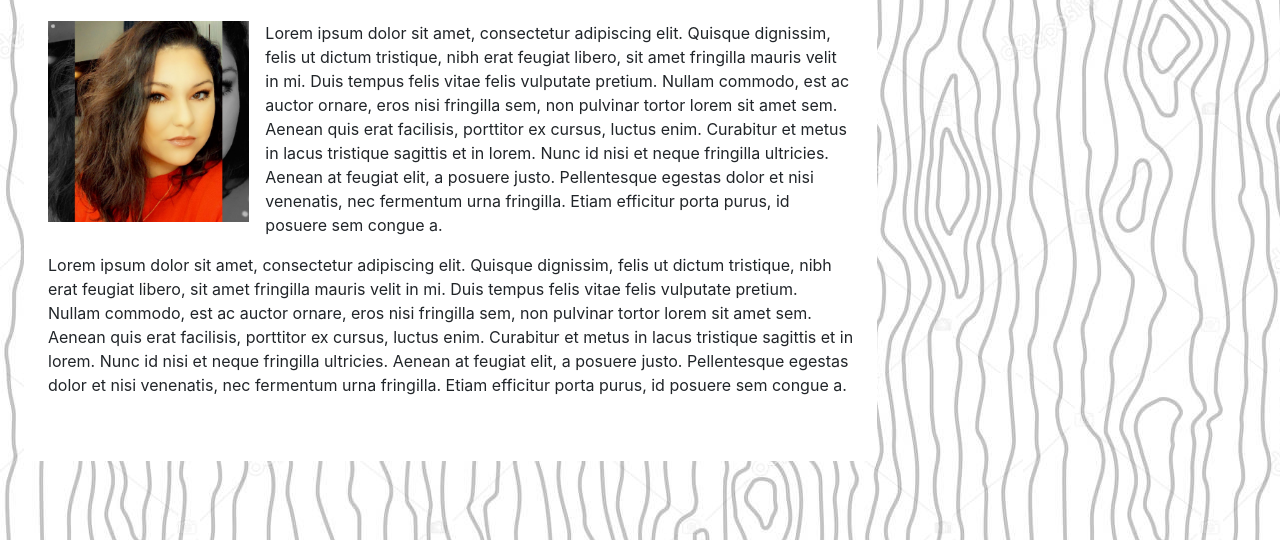
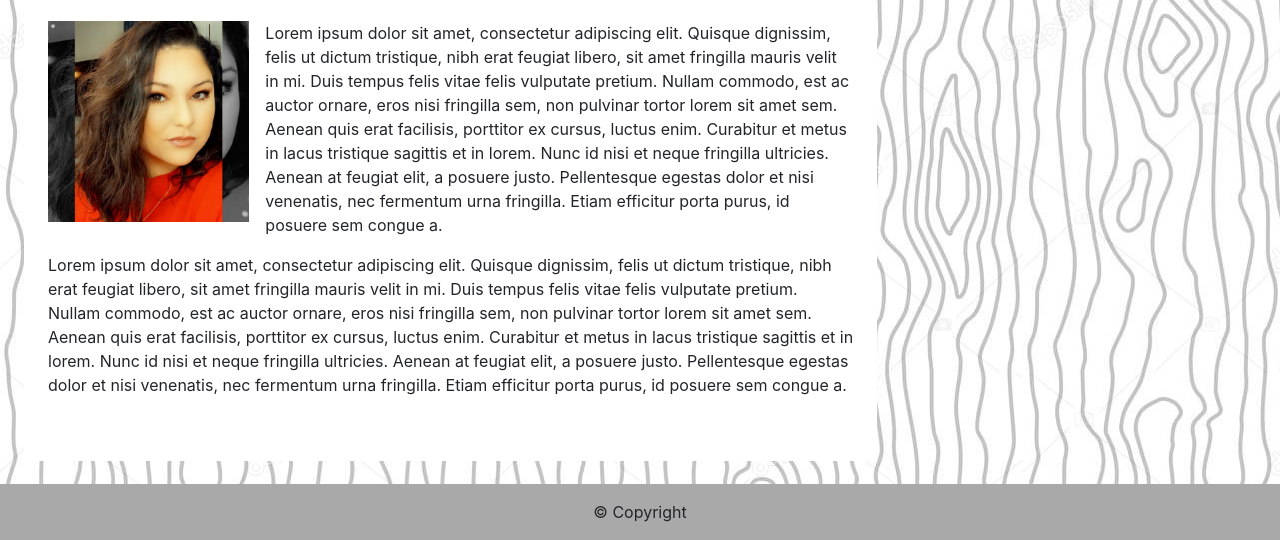
Before and after one commit to JFerguson1903/Unit2-HW, a plain HTML site: page index.html in a window 1280 px wide. Shown: the part 260-800 px from the top of the page. Drawn offline with nearby package versions, Linux system fonts and the light colour scheme.

Commit message:
footer added to about me

```diff
--- a/index.html
+++ b/index.html
@@ -53,6 +53,14 @@
         </div>
     </div>
 
+    <footer class="container-fluid fixed-bottom">
+        <div class="row">
+            <div class="col-12 py-3 text-center">
+                &#169; Copyright
+            </div>
+        </div>
+    </footer>
+
 
     <!-- Option 1: jQuery and Bootstrap Bundle (includes Popper) -->
     <script src="https://code.jquery.com/jquery-3.5.1.slim.min.js" integrity="sha384-DfXdz2htPH0lsSSs5nCTpuj/zy4C+OGpamoFVy38MVBnE+IbbVYUew+OrCXaRkfj" crossorigin="anonymous"></script>
--- a/style.css
+++ b/style.css
@@ -15,3 +15,7 @@ body {
     color: turquoise;
     border-bottom: grey 1px solid;
 }
+
+footer {
+    background-color: darkgrey;
+}
```
